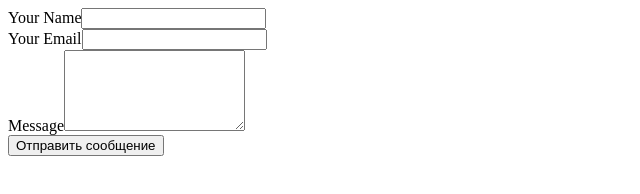
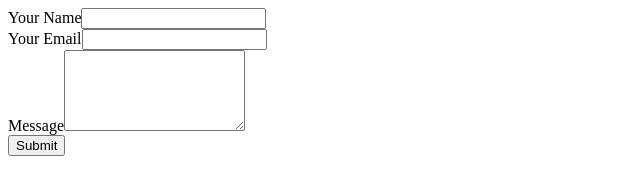
Before and after one commit to zhanmars/WebtoLead, a plain HTML site: page index.html in a window 1280 px wide. Shown: the whole page, without its empty margins (0-640 px from the left). Drawn offline with Linux system fonts and the light colour scheme.

Commit message:
index.html

```diff
--- a/index.html
+++ b/index.html
@@ -9,6 +9,6 @@
 <label for="message">Message</label><textarea rows="5" id="message" required></textarea>
 </div>
 <div class="form-row">
-<input type="submit" value="Отправить сообщение">
+<input type="submit" value="Submit">
 </div>
 </form>
```
